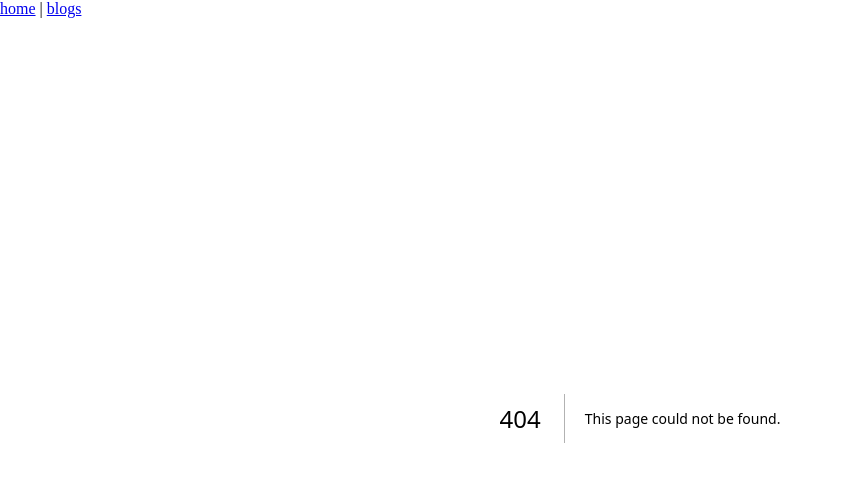
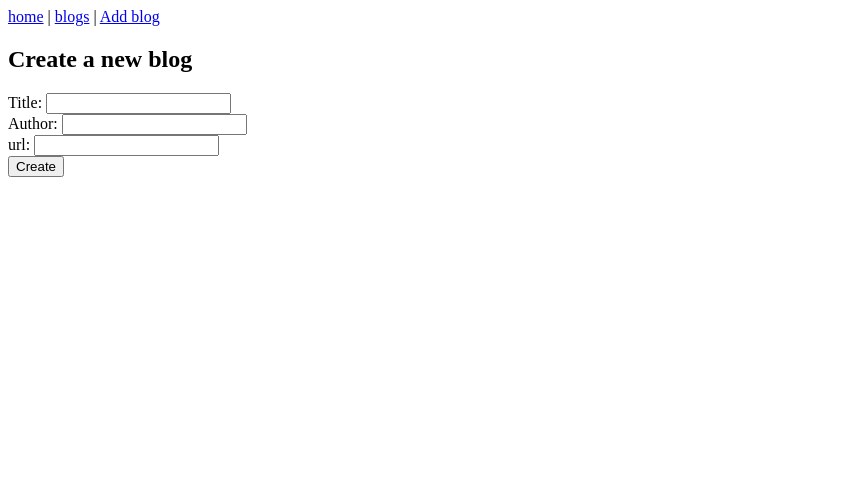
Before and after one commit to KoblaQ/full-stack-open-NextJs, a Next.js app in the folder blogs-app/: page /blogs/new in a window 1280 px wide. Before the commit this address had no page. Shown: the top 482 px of the page, without its empty margins (0-843 px from the left). Built offline with nearby package versions, Linux system fonts and the light colour scheme.

Commit message:
2. New blog

```diff
--- /dev/null
+++ b/blogs-app/app/actions/blogs.ts
@@ -0,0 +1,16 @@
+'use server'
+
+import { redirect } from 'next/navigation'
+import { revalidatePath } from 'next/cache'
+import { addBlog } from '../services/blogs'
+
+export const createBlog = async (formData: FormData) => {
+  const title = formData.get('title') as string
+  const author = formData.get('author') as string
+  const url = formData.get('url') as string
+
+  addBlog(title, author, url)
+
+  revalidatePath('/blogs')
+  redirect('/blogs')
+}
--- /dev/null
+++ b/blogs-app/app/blogs/new/page.tsx
@@ -0,0 +1,29 @@
+import { createBlog } from '../../actions/blogs'
+
+const NewBlog = () => {
+  return (
+    <div>
+      <h2>Create a new blog</h2>
+      <form action={createBlog}>
+        <div>
+          <label>
+            Title: <input type="text" name="title" required />
+          </label>
+        </div>
+        <div>
+          <label>
+            Author: <input type="text" name="author" required />
+          </label>
+        </div>
+        <div>
+          <label>
+            url: <input type="text" name="url" required />
+          </label>
+        </div>
+        <button type="submit">Create</button>
+      </form>
+    </div>
+  )
+}
+
+export default NewBlog
--- a/blogs-app/app/layout.tsx
+++ b/blogs-app/app/layout.tsx
@@ -11,6 +11,8 @@
         <Link href={'/'}>home</Link>
         {' | '}
         <Link href={'/blogs'}>blogs</Link>
+        {' | '}
+        <Link href={'/blogs/new'}>Add blog</Link>
         {children}
       </body>
     </html>
--- a/blogs-app/app/services/blogs.ts
+++ b/blogs-app/app/services/blogs.ts
@@ -21,11 +21,6 @@
   return blogs
 }
 
-export const addBlog = (
-  title: string,
-  author: string,
-  url: string,
-  likes: number,
-) => {
-  blogs.push({ id: nextId++, title, author, url, likes })
+export const addBlog = (title: string, author: string, url: string) => {
+  blogs.push({ id: nextId++, title, author, url, likes: 0 })
 }
```
